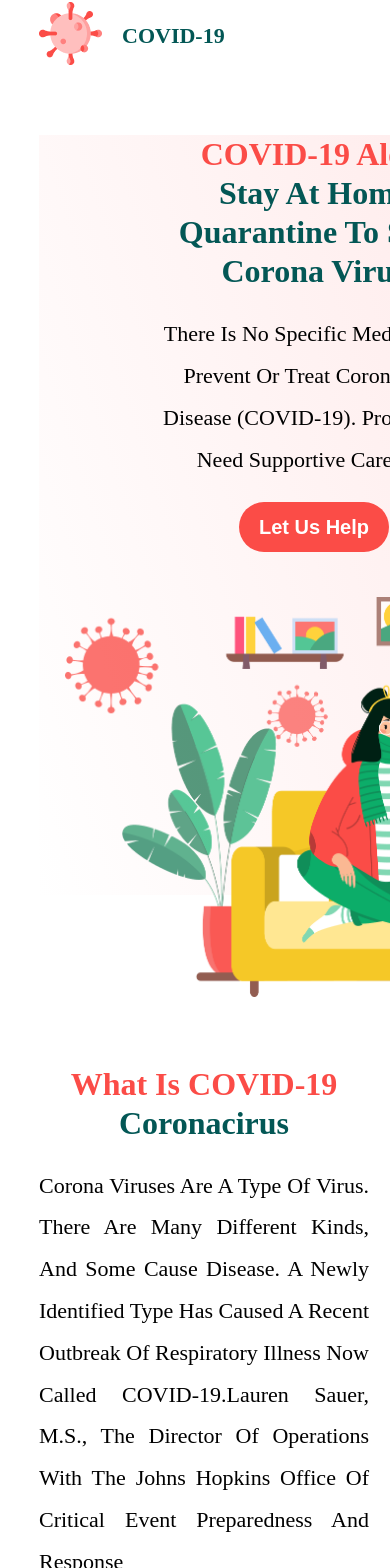
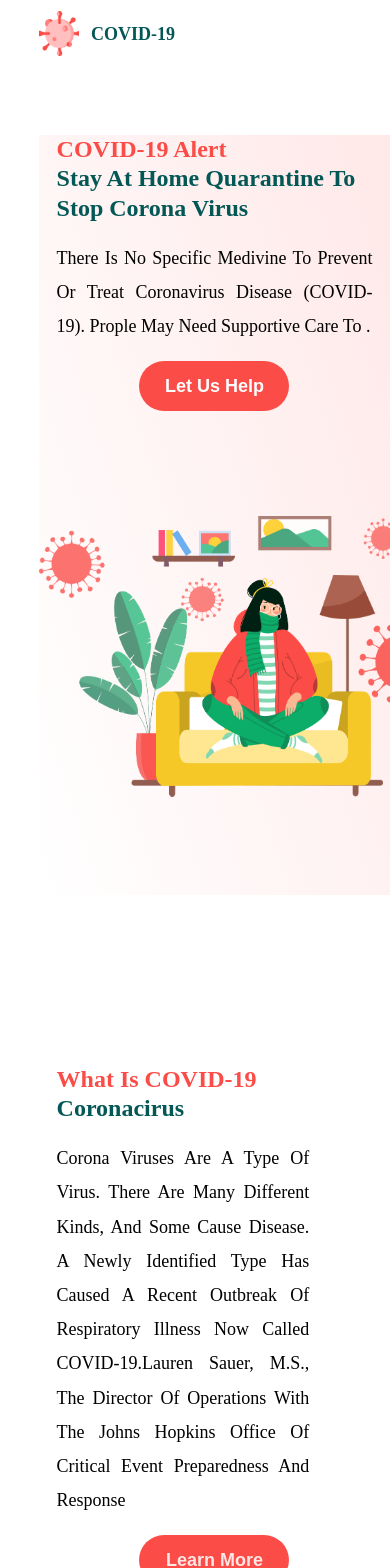
Before and after one commit to saeedtlb/Covid-19, a React (Create React App) app: page / in a window 390 px wide. Shown: the part 40-1608 px from the top of the page. Built offline with nearby package versions, Linux system fonts and the light colour scheme.

Commit message:
finish responsing contagion component and fix previos component

```diff
--- a/src/Resources/styles/_about.scss
+++ b/src/Resources/styles/_about.scss
@@ -45,6 +45,7 @@
 @media only screen and (max-width: 1700px) {
   .about {
     .text {
+      position: static;
       p {
         width: 80%;
       }
@@ -53,7 +54,7 @@
         max-width: 120px;
         width: 120px;
         background-size: contain;
-        bottom: -180px;
+        bottom: -40px;
       }
     }
 
@@ -86,20 +87,12 @@
       margin: auto;
 
       &::before {
-        position: static;
-        width: auto;
+        width: auto !important;
         height: 100%;
         min-height: 300px;
       }
 
       .text {
-        position: static;
-        div {
-          text-align: center;
-        }
-        p {
-          width: auto;
-        }
         button {
           @include responsiveBtn;
         }
@@ -113,10 +106,14 @@
 
 @media only screen and (max-width: 980px) {
   .description {
-    margin: 0 !important;
-
     .text::after {
       display: none;
     }
   }
 }
+
+@media only screen and (max-width: 550px) {
+  .description {
+    width: 100% !important;
+  }
+}
--- a/src/Resources/styles/_footer.scss
+++ b/src/Resources/styles/_footer.scss
@@ -101,3 +101,36 @@ footer {
     }
   }
 }
+
+@media only screen and (max-width: 460px) {
+  .logo {
+    img {
+      width: 40px !important;
+      height: 45px !important;
+    }
+    h3 {
+      font-size: 18px !important;
+      padding: 3px !important;
+      padding-left: 12px !important;
+      bottom: -6px !important;
+    }
+  }
+  .logo + ul {
+    display: none;
+  }
+  footer {
+    text-align: center;
+    display: block;
+
+    .logo {
+      text-align: initial;
+    }
+
+    ul {
+      width: 100%;
+    }
+    p {
+      text-align: center;
+    }
+  }
+}
--- a/src/Resources/styles/_home.scss
+++ b/src/Resources/styles/_home.scss
@@ -71,9 +71,14 @@
 }
 
 @media only screen and (max-width: 1000px) {
-  .home .illustration {
-    width: 100%;
-    height: auto;
-    background-size: contain;
+  .home {
+    .illustration {
+      width: 100%;
+      height: auto;
+      background-size: contain;
+    }
+    .text {
+      width: 70%;
+    }
   }
 }
--- a/src/Resources/styles/index.css
+++ b/src/Resources/styles/index.css
@@ -22,6 +22,23 @@ p {
   display: grid;
   -ms-grid-columns: 10% 1fr;
       grid-template-columns: 10% 1fr;
+}
+
+@media only screen and (max-width: 550px) {
+  .text {
+    width: 90% !important;
+  }
+  .text div {
+    font-size: 24px !important;
+    text-align: initial !important;
+  }
+  .text p {
+    text-align: justify !important;
+  }
+  .text p,
+  .text button {
+    font-size: 18px !important;
+  }
 }
 
 .home .text, .about .text {
@@ -282,6 +299,9 @@ header nav .contactBtn {
     height: auto;
     background-size: contain;
   }
+  .home .text {
+    width: 70%;
+  }
 }
 
 .about {
@@ -343,6 +363,9 @@ header nav .contactBtn {
 }
 
 @media only screen and (max-width: 1700px) {
+  .about .text {
+    position: static;
+  }
   .about .text p {
     width: 80%;
   }
@@ -350,7 +373,7 @@ header nav .contactBtn {
     max-width: 120px;
     width: 120px;
     background-size: contain;
-    bottom: -180px;
+    bottom: -40px;
   }
   .about .description::before {
     width: 500px !important;
@@ -385,19 +408,9 @@ header nav .contactBtn {
     margin: auto;
   }
   .about .description::before {
-    position: static;
-    width: auto;
+    width: auto !important;
     height: 100%;
     min-height: 300px;
-  }
-  .about .description .text {
-    position: static;
-  }
-  .about .description .text div {
-    text-align: center;
-  }
-  .about .description .text p {
-    width: auto;
   }
   .about .description .text button {
     width: 40%;
@@ -413,11 +426,14 @@ header nav .contactBtn {
 }
 
 @media only screen and (max-width: 980px) {
-  .description {
-    margin: 0 !important;
-  }
   .description .text::after {
     display: none;
+  }
+}
+
+@media only screen and (max-width: 550px) {
+  .description {
+    width: 100% !important;
   }
 }
 
@@ -560,6 +576,35 @@ footer p {
   }
 }
 
+@media only screen and (max-width: 460px) {
+  .logo img {
+    width: 40px !important;
+    height: 45px !important;
+  }
+  .logo h3 {
+    font-size: 18px !important;
+    padding: 3px !important;
+    padding-left: 12px !important;
+    bottom: -6px !important;
+  }
+  .logo + ul {
+    display: none;
+  }
+  footer {
+    text-align: center;
+    display: block;
+  }
+  footer .logo {
+    text-align: initial;
+  }
+  footer ul {
+    width: 100%;
+  }
+  footer p {
+    text-align: center;
+  }
+}
+
 .container {
   margin: 100px 10%;
   margin-left: 0;
@@ -649,6 +694,9 @@ footer p {
 }
 
 .cards .card .content div img {
+  max-width: 100% !important;
+  height: auto !important;
+  display: block;
   position: absolute;
   top: 50%;
   left: 50%;
@@ -669,6 +717,30 @@ footer p {
   background-size: cover;
   -webkit-transform: translateX(-50%);
           transform: translateX(-50%);
+}
+
+@media only screen and (max-width: 1200px) {
+  .cards {
+    -webkit-box-pack: center;
+        -ms-flex-pack: center;
+            justify-content: center;
+  }
+  .cards .card:nth-child(2) {
+    margin-left: 30px;
+  }
+}
+
+@media only screen and (max-width: 1000px) {
+  .cards {
+    -webkit-box-orient: vertical;
+    -webkit-box-direction: normal;
+        -ms-flex-direction: column;
+            flex-direction: column;
+  }
+  .cards .card {
+    width: 50% !important;
+    margin-left: 0 !important;
+  }
 }
 
 .orders .content {
--- a/src/Resources/styles/index.scss
+++ b/src/Resources/styles/index.scss
@@ -21,6 +21,24 @@ p {
   grid-template-columns: 10% 1fr;
 }
 
+@media only screen and (max-width: 550px) {
+  .text {
+    width: 90% !important;
+
+    div {
+      font-size: 24px !important;
+      text-align: initial !important;
+    }
+    p {
+      text-align: justify !important;
+    }
+    p,
+    button {
+      font-size: 18px !important;
+    }
+  }
+}
+
 @import 'varriables';
 
 @import 'header';
--- a/src/components/Home/Landing.jsx
+++ b/src/components/Home/Landing.jsx
@@ -17,10 +17,10 @@ const Landing = () => {
         <Home />
         <About />
         <Contagion />
-        <Symptomps />
-        <WhatToDo />
-        <Map />
-        <Contact />
+        {/* <Symptomps />
+         <WhatToDo />
+         <Map />
+         <Contact /> */}
       </Layout>
     </div>
   );
```
Also changed, not shown: src/Resources/styles/_contagion.scss (+22 -6 lines), 1 other file (tests, documents, lock files or other folders).
